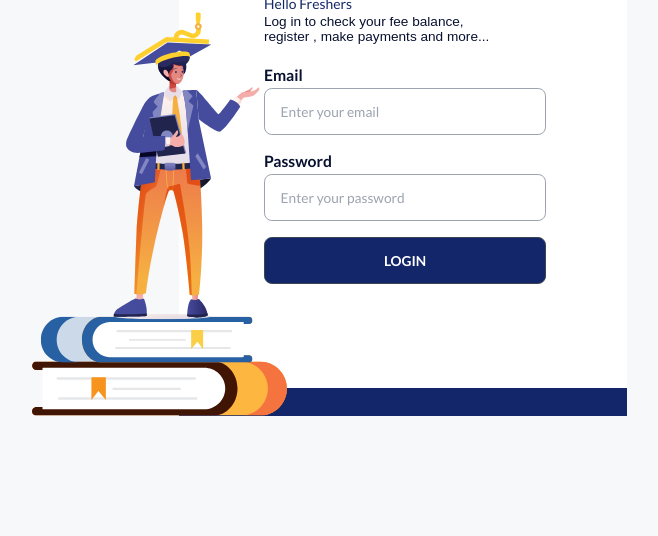
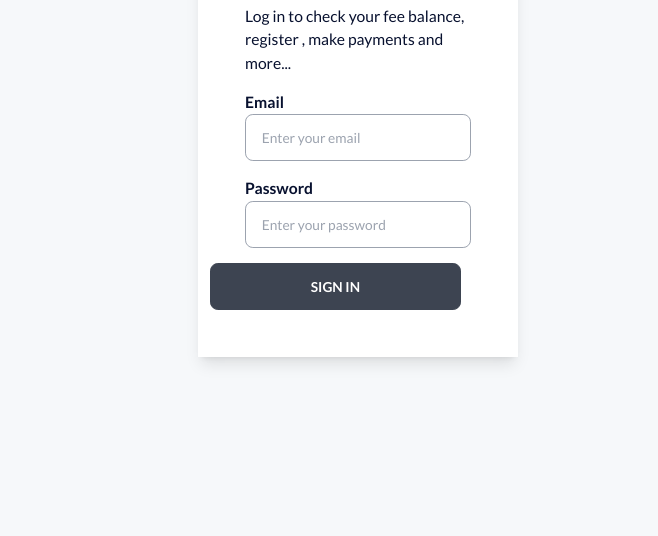
Before and after one commit to Tetteh-Yaw-Precious/regiOnline, a website: page index.html in a window 1280 px wide. Shown: the part 264-800 px from the top of the page, without its empty margins (282-940 px from the left). Drawn offline with Linux system fonts and the light colour scheme.

Commit message:
customize input form, card and text

```diff
--- a/index.html
+++ b/index.html
@@ -13,17 +13,14 @@
       href="https://fonts.googleapis.com/css2?family=Lato:ital,wght@0,100;0,300;0,400;0,700;0,900;1,100;1,300;1,400;1,700;1,900&display=swap"
       rel="stylesheet"
     />
-    <title>KTU|Registration System</title>
+    <title>regiOnline</title>
     <!-- <link rel="stylesheet" href="../css/style.prefix.css" /> -->
     <link rel="stylesheet" href="./css/main.css" />
     <link rel="stylesheet" href="./dist/output.css" />
   </head>
   <body>
-    <div class="login-container">
-      <div class="login-container--inner">
-        <div class="graduate-img-ct">
-          <img src="../assets/graduate.svg" alt="" srcset="" />
-        </div>
+    <!-- <div class="login-container"> -->
+    <!-- <div class="login-container--inner">
         <div class="form-ct cardShow">
           <div class="form-img-ct">
             <img src="../assets/schoollogo.svg" alt="" />
@@ -62,10 +59,46 @@
           </form>
           <div class="form-footer"></div>
         </div>
-        <!-- <div class="cloud-img-ct">
+        <div class="cloud-img-ct">
           <img src="../assets/cloud.svg" alt="" srcset="" />
         </div> -->
-      </div>
+    <!-- </div> -->
+    <!-- </div> -->
+    <div class="flex justify-center items-center w-[100%] min-h-screen">
+      <form
+        class="loginform p-12 bg-white lg:w-[25%] flex flex-col gap-4 shadow-lg"
+      >
+        <div class="heading-ct flex flex-col gap-2">
+          <div class="alerts display-none"></div>
+          <h5 class="text-xl">✨ Hello Freshers</h5>
+          <p class="text-base">
+            Log in to check your fee balance,<br />
+            register , make payments and more...
+          </p>
+        </div>
+        <div class="input-ct flex flex-col gap-4">
+          <div class="username-ct">
+            <label for="username">Email</label>
+            <input
+              type="email"
+              placeholder="Enter your email"
+              class="input w-full max-w-full border-gray-400 focus:outline-none focus:border-purple-900 focus:border-2"
+            />
+          </div>
+          <div class="password-ct">
+            <label for="password">Password</label>
+            <input
+              type="password"
+              placeholder="Enter your password"
+              class="input w-full max-w-full border-gray-400 focus:outline-none focus:border-purple-900 focus:border-2"
+              required
+            />
+          </div>
+        </div>
+        <div class="btn-ct">
+          <button class="btn submit btn-wide" type="submit">Sign in</button>
+        </div>
+      </form>
     </div>
     <!-- update the version number as needed -->
     <script src="https://www.gstatic.com/firebasejs/8.9.1/firebase-app.js"></script>
--- a/scss/abstracts/variables.scss
+++ b/scss/abstracts/variables.scss
@@ -1,5 +1,5 @@
 //fonts
-$primaryFont: "Raleway", sans-serif;
+$primaryFont: "Lato", sans-serif;
 $poppinsFont: "Poppins", sans-serif;
 $markScript: "Marck Script", cursive;
 $p-color: #08112f;
--- a/scss/base/globals.scss
+++ b/scss/base/globals.scss
@@ -7,7 +7,7 @@
   margin: 0;
   padding: 0;
   box-sizing: inherit;
-  font-family: $primaryFont;
+  // font-family: $primaryFont;
   color: #333;
   //defines what 1 rem is
   font-size: 98%;
@@ -26,7 +26,6 @@
   }
   body {
     box-sizing: border-box;
-    background-color: $bg-light;
   }
   h1 {
     font-size: 1.75rem;
```
Also changed, not shown: css/main.css, dist/output.css, 1 other file.
